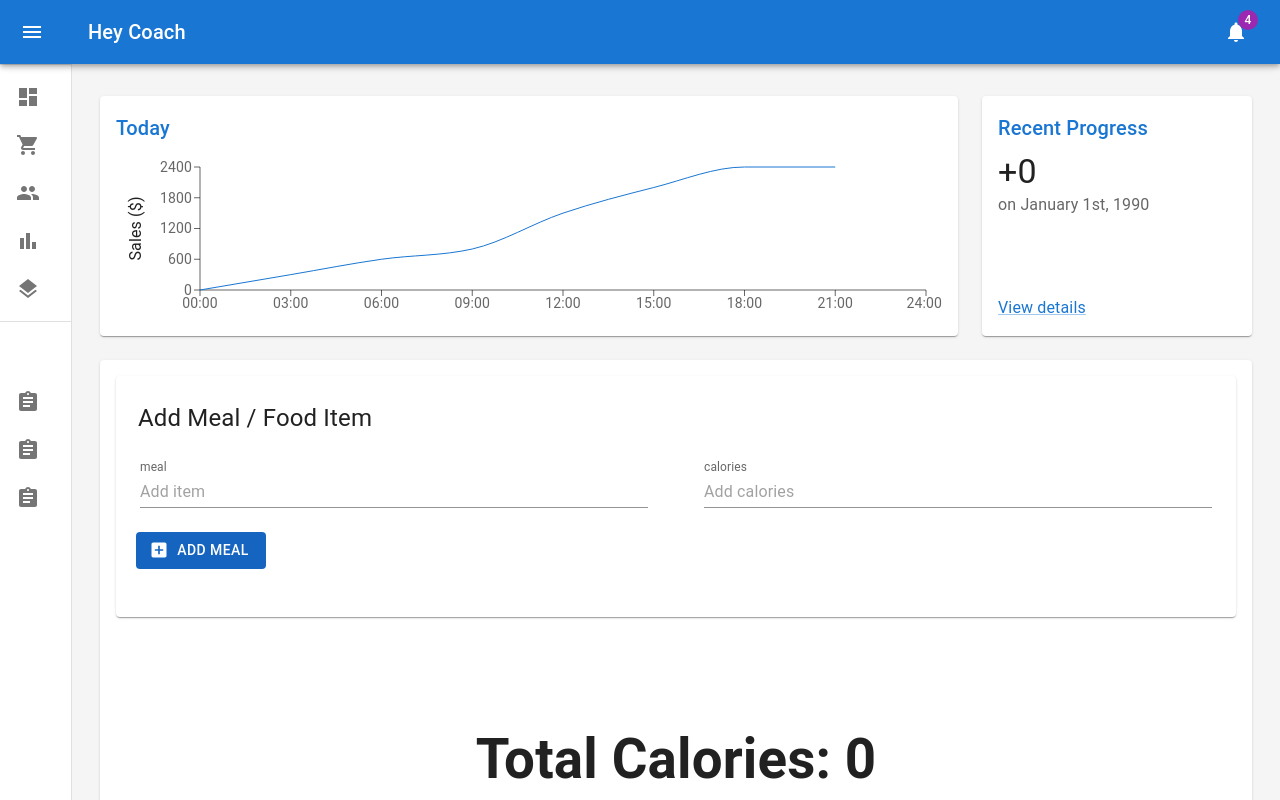
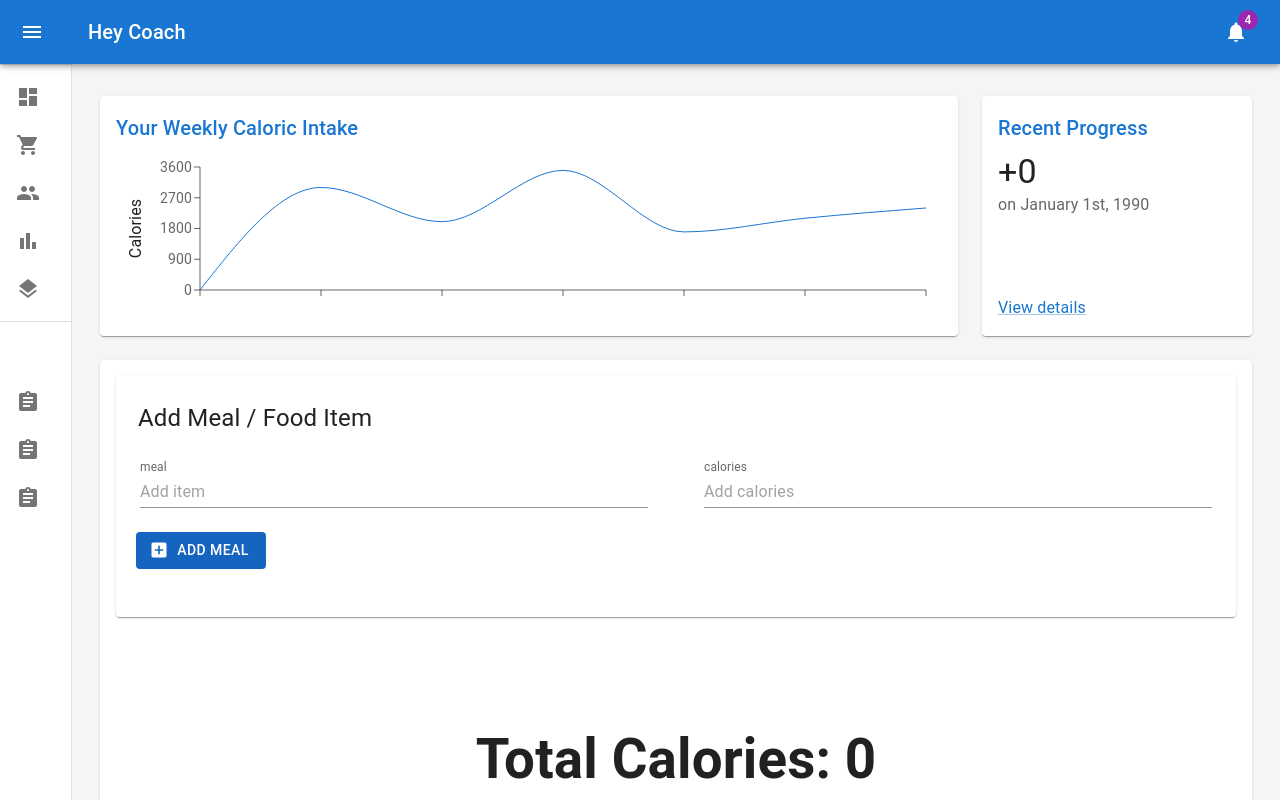
Before and after one commit to joeysaline/calorieTrackerApp418Y, a React (Create React App) app: page / in a window 1280 px wide. Built offline with nearby package versions, Linux system fonts and the light colour scheme.

Commit message:
adjusting chart labels

```diff
--- a/src/dash/Chart.js
+++ b/src/dash/Chart.js
@@ -4,20 +4,20 @@ import { LineChart, Line, XAxis, YAxis, Label, ResponsiveContainer } from 'recha
 import Title from './Title';
 
 // Generate Sales Data
-function createData(time, amount) {
-  return { time, amount };
+function createData(day, amount) {
+  return { day, amount };
 }
 
 const data = [
-  createData('00:00', 0),
-  createData('03:00', 300),
-  createData('06:00', 600),
-  createData('09:00', 800),
-  createData('12:00', 1500),
-  createData('15:00', 2000),
-  createData('18:00', 2400),
-  createData('21:00', 2400),
-  createData('24:00', undefined),
+  createData('Sunday', 0),
+  createData('Monday', 3000),
+  createData('Tuesday', 2000),
+  createData('Wednesday', 3500),
+  createData('Thursday', 1700),
+  createData('Friday', 2100),
+  createData('Saturday', 2400),
+
+
 ];
 
 export default function Chart() {
@@ -25,7 +25,7 @@ export default function Chart() {
 
   return (
     <React.Fragment>
-      <Title>Today</Title>
+      <Title>Your Weekly Caloric Intake</Title>
       <ResponsiveContainer>
         <LineChart
           data={data}
@@ -37,9 +37,10 @@ export default function Chart() {
           }}
         >
           <XAxis
-            dataKey="time"
+            dataKey="week"
             stroke={theme.palette.text.secondary}
             style={theme.typography.body2}
+
           />
           <YAxis
             stroke={theme.palette.text.secondary}
@@ -54,7 +55,7 @@ export default function Chart() {
                 ...theme.typography.body1,
               }}
             >
-              Sales ($)
+              Calories
             </Label>
           </YAxis>
           <Line
```
